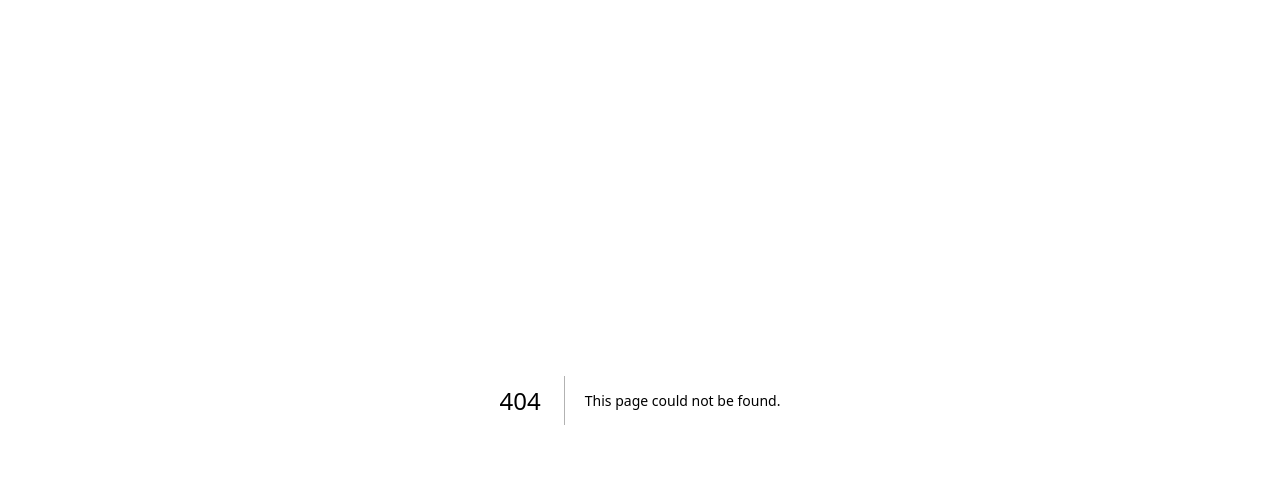
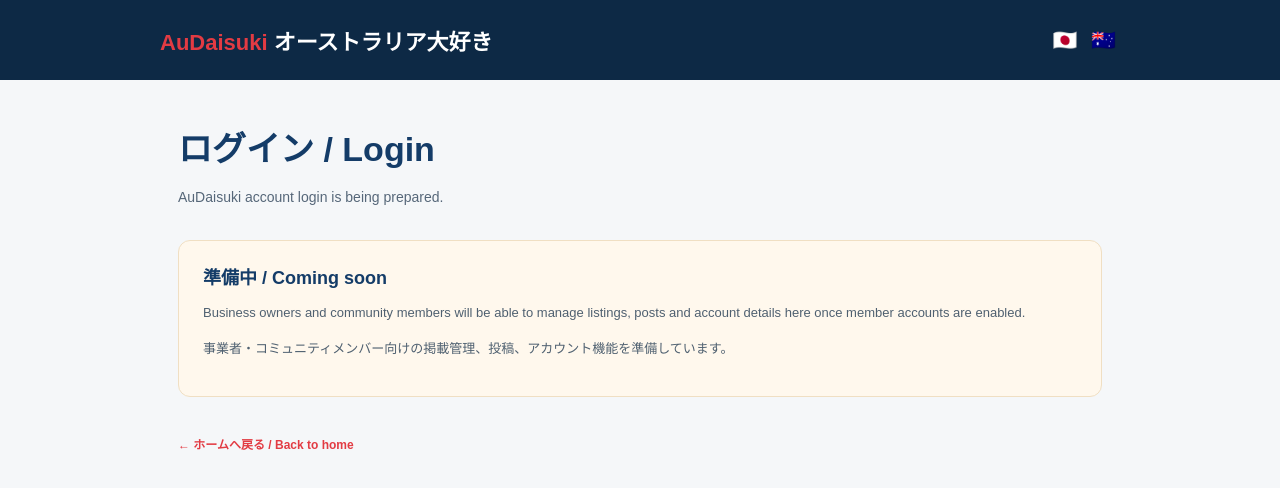
Before and after one commit to samthebrokers-prog/audaisuki, a Next.js app: page /login in a window 1280 px wide. Before the commit this address had no page. Shown: the top 488 px of the page. Built offline with nearby package versions, Linux system fonts and the light colour scheme.

Commit message:
Add login placeholder page

```diff
--- /dev/null
+++ b/app/login/page.tsx
@@ -0,0 +1,22 @@
+export const metadata = { title: "Login | AuDaisuki" };
+
+export default function LoginPage() {
+  return (
+    <div className="legalShell">
+      <header className="legalHeader">
+        <a className="legalBrand" href="/"><span>AuDaisuki</span> オーストラリア大好き</a>
+        <span className="legalFlags">🇯🇵 🇦🇺</span>
+      </header>
+      <main className="legalContent">
+        <h1>ログイン / Login</h1>
+        <p className="legalLead">AuDaisuki account login is being prepared.</p>
+        <section className="legalNote">
+          <h2>準備中 / Coming soon</h2>
+          <p>Business owners and community members will be able to manage listings, posts and account details here once member accounts are enabled.</p>
+          <p>事業者・コミュニティメンバー向けの掲載管理、投稿、アカウント機能を準備しています。</p>
+        </section>
+        <a className="legalBack" href="/">← ホームへ戻る / Back to home</a>
+      </main>
+    </div>
+  );
+}
```
